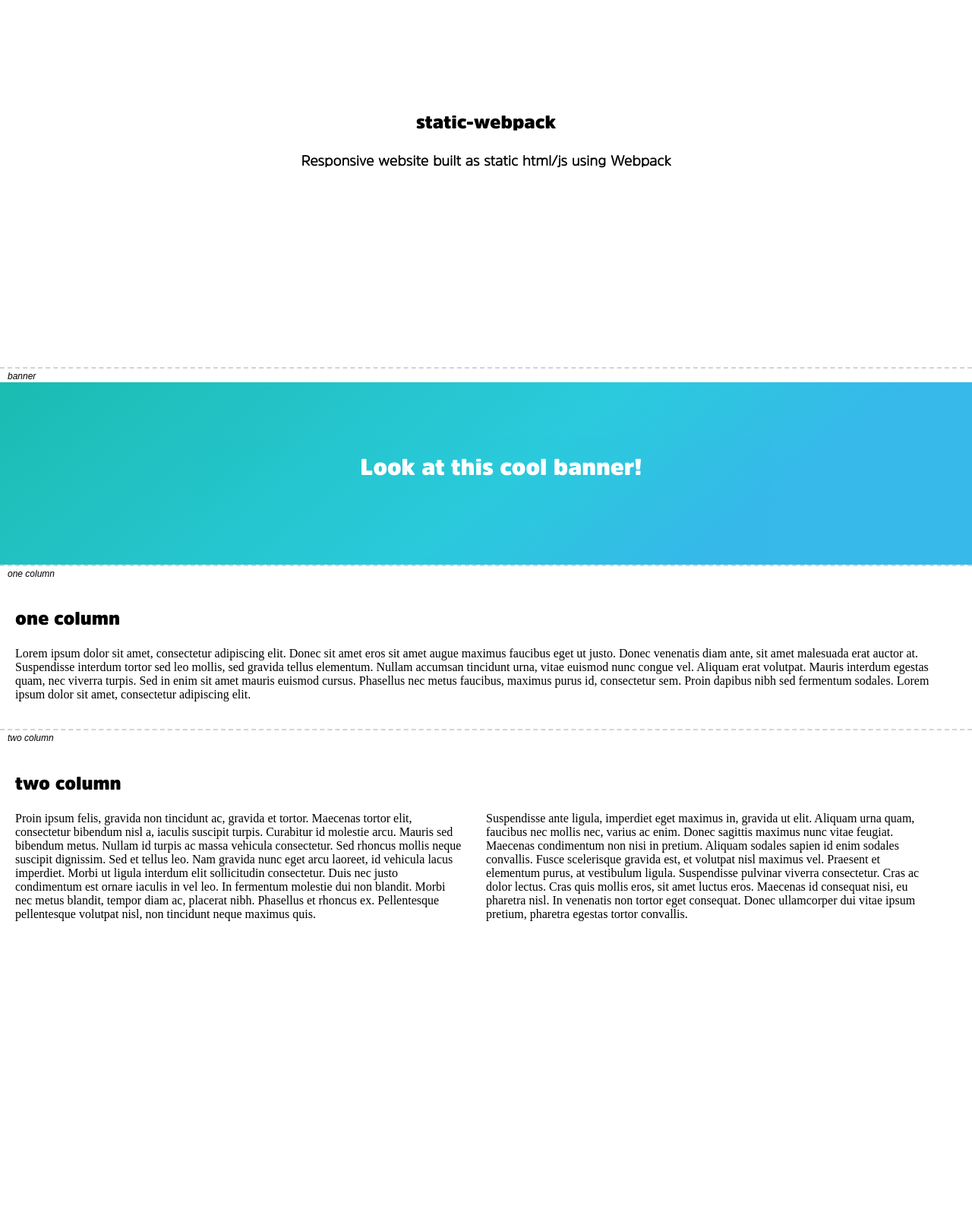
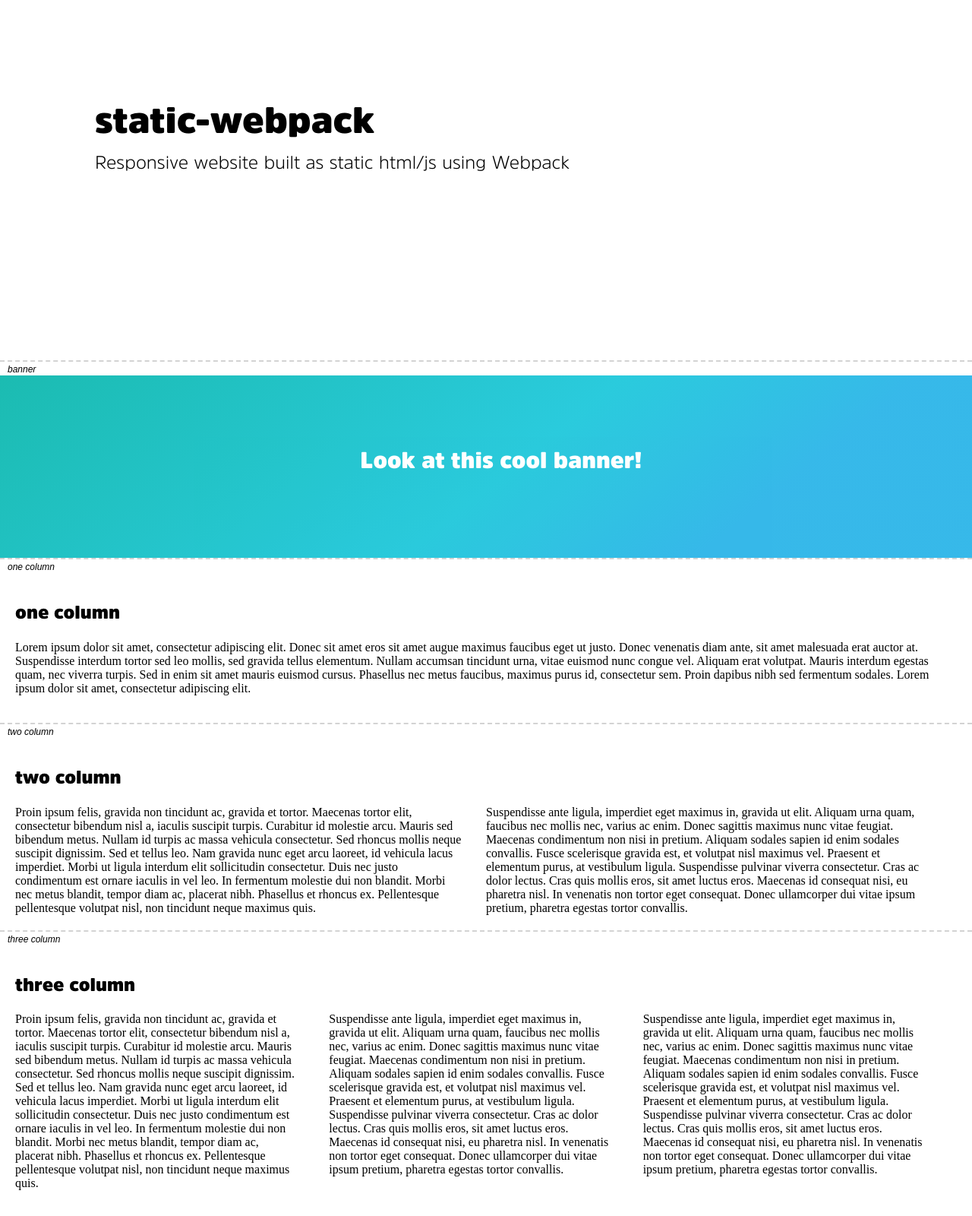
Before and after one commit to jlehm/static-component, a website built with webpack: page app/html/index.html in a window 1280 px wide. Shown: the part 188-1788 px from the top of the page at 76% size. Before the commit the page ends 1438 px from the top, so only its background shows below. Built offline with nearby package versions, Linux system fonts and the light colour scheme.

Commit message:
added three column section

```diff
--- a/app/html/index.html
+++ b/app/html/index.html
@@ -26,8 +26,8 @@
     <section>
       <a class="label">splash</a>
       <div class="splash">
-        <h1>static-webpack</h1>
-        <h3>Responsive website built as static html/js using Webpack</h3>
+        <p class="txt-lg">static-webpack</a>
+        <p class="txt-md">Responsive website built as static html/js using Webpack</a>
       </div>
     </section>
 
@@ -56,6 +56,16 @@
       </div>
     </section>
 
+    <section>
+      <a class="label">three column</a>
+      <div class="threeColumn">
+        <h2>three column</h2>
+        <p>Proin ipsum felis, gravida non tincidunt ac, gravida et tortor. Maecenas tortor elit, consectetur bibendum nisl a, iaculis suscipit turpis. Curabitur id molestie arcu. Mauris sed bibendum metus. Nullam id turpis ac massa vehicula consectetur. Sed rhoncus mollis neque suscipit dignissim. Sed et tellus leo. Nam gravida nunc eget arcu laoreet, id vehicula lacus imperdiet. Morbi ut ligula interdum elit sollicitudin consectetur. Duis nec justo condimentum est ornare iaculis in vel leo. In fermentum molestie dui non blandit. Morbi nec metus blandit, tempor diam ac, placerat nibh. Phasellus et rhoncus ex. Pellentesque pellentesque volutpat nisl, non tincidunt neque maximus quis.</p>
+        <p>Suspendisse ante ligula, imperdiet eget maximus in, gravida ut elit. Aliquam urna quam, faucibus nec mollis nec, varius ac enim. Donec sagittis maximus nunc vitae feugiat. Maecenas condimentum non nisi in pretium. Aliquam sodales sapien id enim sodales convallis. Fusce scelerisque gravida est, et volutpat nisl maximus vel. Praesent et elementum purus, at vestibulum ligula. Suspendisse pulvinar viverra consectetur. Cras ac dolor lectus. Cras quis mollis eros, sit amet luctus eros. Maecenas id consequat nisi, eu pharetra nisl. In venenatis non tortor eget consequat. Donec ullamcorper dui vitae ipsum pretium, pharetra egestas tortor convallis.</p>
+        <p>Suspendisse ante ligula, imperdiet eget maximus in, gravida ut elit. Aliquam urna quam, faucibus nec mollis nec, varius ac enim. Donec sagittis maximus nunc vitae feugiat. Maecenas condimentum non nisi in pretium. Aliquam sodales sapien id enim sodales convallis. Fusce scelerisque gravida est, et volutpat nisl maximus vel. Praesent et elementum purus, at vestibulum ligula. Suspendisse pulvinar viverra consectetur. Cras ac dolor lectus. Cras quis mollis eros, sit amet luctus eros. Maecenas id consequat nisi, eu pharetra nisl. In venenatis non tortor eget consequat. Donec ullamcorper dui vitae ipsum pretium, pharetra egestas tortor convallis.</p>
+      </div>
+    </section>
+
 
   </body>
   <svg class="defs-only" xmlns="http://www.w3.org/2000/svg" style=" height: 0px; width: 0px; ">
--- a/app/scss/style.scss
+++ b/app/scss/style.scss
@@ -11,15 +11,25 @@ body p {
 h1, h2 { font-family: 'Amsi Pro Ultra'/*font: bold 2em Amsi Pro Ultra*/; }
 h3 { font-family: 'Amsi Pro'/*font: bold 1.17em Amsi Pro*/; }
 
+
 .label {
   font: italic 12px arial, sans-serif;
   padding: 0 10px;
 }
 .splash {
-  text-align: center;
   display: block;
   margin: -15px auto 0 auto;
   padding: 30vh 15vh;
+}
+.txt-lg {
+  font-family: 'Amsi Pro Ultra';
+  font-size: 48px;
+  margin: 5px;
+}
+.txt-md {
+  font-family: 'Amsi Pro';
+  font-size: 24px;
+  margin: 5px;
 }
 
 section {
@@ -80,3 +90,11 @@ nav a {
     display: table-cell;
   }
 }
+.threeColumn {
+  padding: 20px;
+  p {
+    width: 30%;
+    padding-right: 3.3%;
+    display: table-cell;
+  }
+}
```
